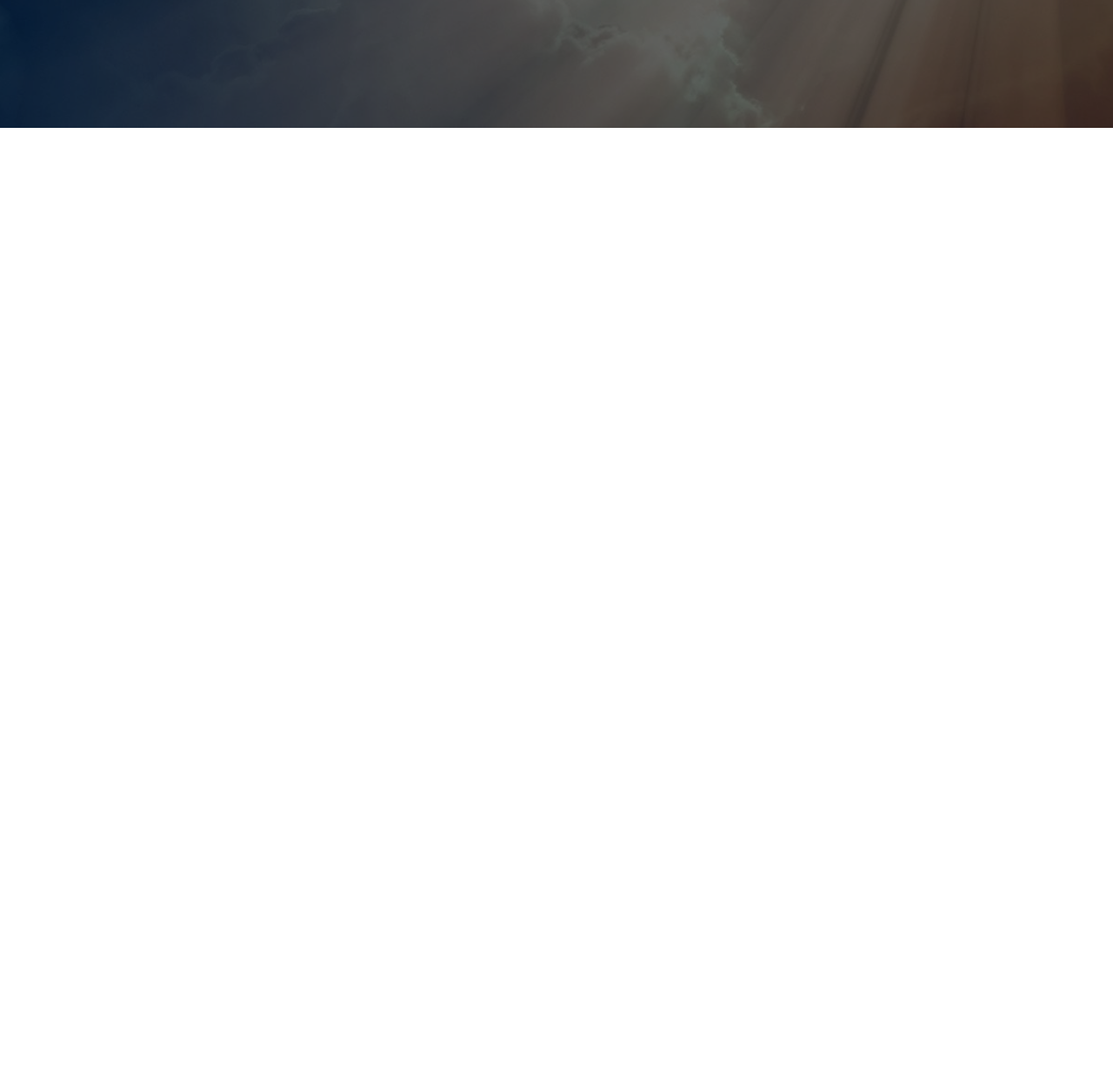
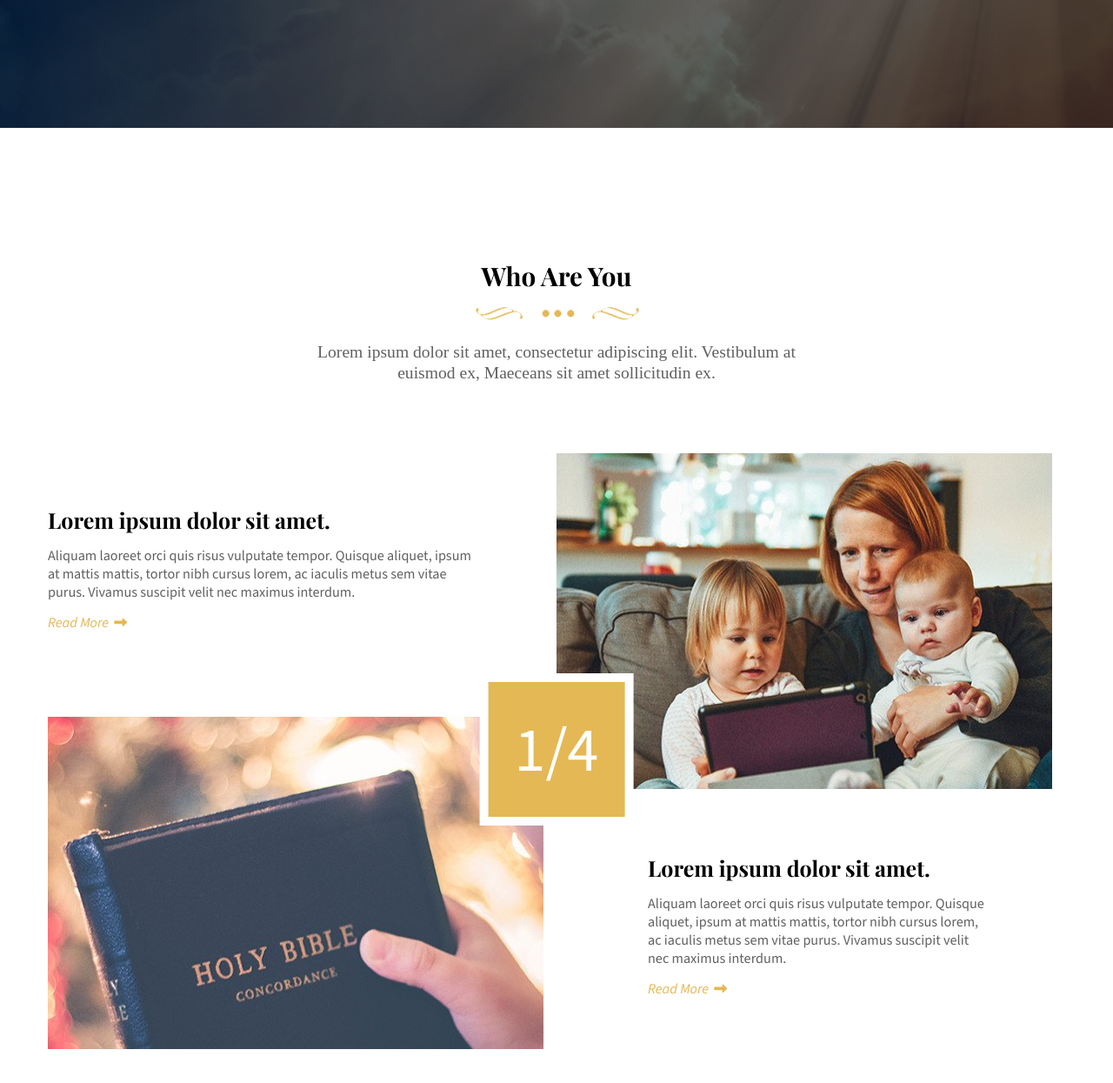
Before and after one commit to akmniazulalam/Church, a plain HTML site: page index.html in a window 1280 px wide. Shown: the part 1453-2698 px from the top of the page at 87% size. Before the commit the page ends 1600 px from the top, so only its background shows below. Drawn offline with nearby package versions, Linux system fonts and the light colour scheme; a web font is replaced by a local one.

Commit message:
Who are we part complete

```diff
--- a/css/style.css
+++ b/css/style.css
@@ -28,6 +28,7 @@ html {
     top: 0;
     left: 0;
     width: 100%;
+    z-index: 77;
 }
 
 .logoWithMenuButton {
@@ -170,7 +171,6 @@ html {
     font-size: 29.6px;
     text-align: center;
     font-family: "Playfair Display", serif;
-
 }
 #service h5 {
     color: #ABABAB;
@@ -220,7 +220,6 @@ html {
     height: 47%;
     width: 35%;
     text-align: center;
-    /* padding-left: 20px; */
 }
 .serviceBoxes{
     display: flex;
@@ -231,3 +230,109 @@ html {
     color: #FFF;
     box-shadow: #000 2px 15px 12px;
 }
+#who{
+    margin: 150px 0;
+}
+.whoText{
+    text-align: center;
+    position: relative;
+}
+.whoText h3{
+    font-size: 29.6px;
+    font-family: "Playfair Display", serif;
+    font-weight: 700;
+    margin-bottom: 10px;
+}
+.whoText p{
+    font-size: 19.6px;
+    font-weight: 400;
+    line-height: 1.23;
+    color: #606060;
+    margin-top: 18px;
+    padding: 0 310px;
+    margin-bottom: 80px;
+}
+.whoSlide{
+    display: flex;
+}
+.whoSlide h4{
+    font-size: 25px;
+    font-family: "Playfair Display", serif;
+    padding-bottom: 14px;
+}
+.whoSlide h5{
+    font-size: 16.2px;
+    font-family: "Source Sans 3", serif;
+    color: #606060;
+    font-weight: normal;
+    padding-bottom: 14px;
+    padding-right: 84px;
+}
+.whoSlide a{
+    font-size: 16.2px;
+    font-family: "Source Sans 3", serif;
+    color: #e4b855;
+    font-weight: 500;
+    font-style: italic;
+    transition: .4s;
+}
+.whoSlide a:hover{
+    color: #000;
+}
+.whoSlide a i{
+    padding-left: 3px;
+    font-size: 15px;
+}
+.slideText{
+    width: 50%;
+    text-align: left;
+    padding-top: 60px;
+}
+.slideTwoText{
+    width: 50%;
+    text-align: left;
+    padding-top: 74px;
+    padding-left: 600px;
+}
+.slideTwoText h4{
+    padding-left: 90px;
+    padding-top: 0px;
+}
+.slideTwoText h5{
+    padding-left: 90px;
+}
+.slideTwoText a{
+    padding-left: 90px;
+    transition: .4s;
+}
+.slideTwoText a:hover{
+    color: #000;
+}
+.slideImg img{
+    height: 100%;
+    width: 100%;
+}
+.whiteBg{
+    padding: 10px;
+    background: #ffffff;
+    position: absolute;
+    top: 66%;
+    left: 50%;
+    transform: translate(-50%, -48%);
+}
+.count{
+    padding: 30px;
+    background-color: #E4B855;
+}
+.count h6{
+    font-size: 72px;
+    color: #fff;
+    font-family: "Source Sans 3", serif;
+    font-weight: normal;
+}
+
+.slideTwoImg img{
+    position: absolute;
+    top: 62%;
+    left: 0;
+}
--- a/index.html
+++ b/index.html
@@ -72,27 +72,87 @@
                     sollicitudin ex.</h5>
                 <div class="serviceBoxes">
                     <div class="dailyPrayers">
-                        <a href="#"><img src="images/Screenshot (66).png" alt="Screenshot (66).png"> <span>Daily Prayers</span></a>
+                        <a href="#"><img src="images/Screenshot (66).png" alt="Screenshot (66).png"> <span>Daily
+                                Prayers</span></a>
                     </div>
                     <div class="dailyPrayers">
-                        <a href="#"><div class="teaching"><img src="images/Screenshot (65).png" alt="Screenshot (65).png"></div> <span>Teaching</span></a>
+                        <a href="#">
+                            <div class="teaching"><img src="images/Screenshot (65).png" alt="Screenshot (65).png"></div>
+                            <span>Teaching</span>
+                        </a>
                     </div>
                     <div class="dailyPrayers">
-                        <a href="#"><div class="sermons"><img src="images/Screenshot (68).png" alt="Screenshot (68).png"></div> <span>Sermons</span></a>
+                        <a href="#">
+                            <div class="sermons"><img src="images/Screenshot (68).png" alt="Screenshot (68).png"></div>
+                            <span>Sermons</span>
+                        </a>
                     </div>
                     <div class="dailyPrayers">
-                        <a href="#"><div class="helpers"><img src="images/Screenshot (69).png" alt="Screenshot (69).png"></div> <span>Helpers</span></a>
+                        <a href="#">
+                            <div class="helpers"><img src="images/Screenshot (69).png" alt="Screenshot (69).png"></div>
+                            <span>Helpers</span>
+                        </a>
                     </div>
                     <div class="dailyPrayers">
-                        <a href="#"><div class="wedding"><img src="images/Screenshot (70).png" alt="Screenshot (70).png"></div> <span>Wedding</span></a>
+                        <a href="#">
+                            <div class="wedding"><img src="images/Screenshot (70).png" alt="Screenshot (70).png"></div>
+                            <span>Wedding</span>
+                        </a>
                     </div>
                     <div class="dailyPrayers">
-                        <a href="#"><div class="events"><img src="images/Screenshot (72).png" alt="Screenshot (72).png"></div> <span>Events</span></a>
+                        <a href="#">
+                            <div class="events"><img src="images/Screenshot (72).png" alt="Screenshot (72).png"></div>
+                            <span>Events</span>
+                        </a>
                     </div>
                 </div>
             </div>
         </div>
     </section>
+    <section id="who">
+        <div class="container">
+            <div class="whoText">
+                <h3>Who Are You</h3>
+                <img src="images/after.png" alt="after.png">
+                <p>Lorem ipsum dolor sit amet, consectetur adipiscing elit. Vestibulum at euismod ex, Maeceans sit amet
+                    sollicitudin ex.</p>
+                <div class="whoSlide">
+                    <div class="slideText">
+                        <h4>Lorem ipsum dolor sit amet.</h4>
+                        <h5>Aliquam laoreet orci quis risus vulputate tempor. Quisque aliquet, ipsum at mattis mattis,
+                            tortor
+                            nibh cursus lorem, ac iaculis metus sem vitae purus. Vivamus suscipit velit nec maximus
+                            interdum.</h5>
+                        <a href="#">Read More <i class="fa-solid fa-right-long"></i></a>
+                    </div>
+                    <div class="slideImg">
+                        <img src="images/who-img-01.jpg" alt="who-img-01.jpg">
+                    </div>
+                </div>
+                <div class="whoSlide">
+                    <div class="slideTwoImg">
+                        <img src="images/who-img-02.jpg" alt="who-img-02.jpg">
+                    </div>
+                    <div class="slideTwoText">
+                        <h4>Lorem ipsum dolor sit amet.</h4>
+                        <h5>Aliquam laoreet orci quis risus vulputate tempor. Quisque aliquet, ipsum at mattis mattis,
+                            tortor
+                            nibh cursus lorem, ac iaculis metus sem vitae purus. Vivamus suscipit velit nec maximus
+                            interdum.</h5>
+                        <a href="#">Read More <i class="fa-solid fa-right-long"></i></a>
+                    </div>
+                </div>
+                <div class="whoCount">
+                    <div class="whiteBg">
+                        <div class="count">
+                            <h6>1/4</h6>
+                        </div>
+                    </div>
+                </div>
+            </div>
+
+        </div>
+    </section>
 </body>
 
 </html>
```
Also changed, not shown: images/after.png (added), images/who-img-01.jpg (added), images/who-img-02.jpg (added).
